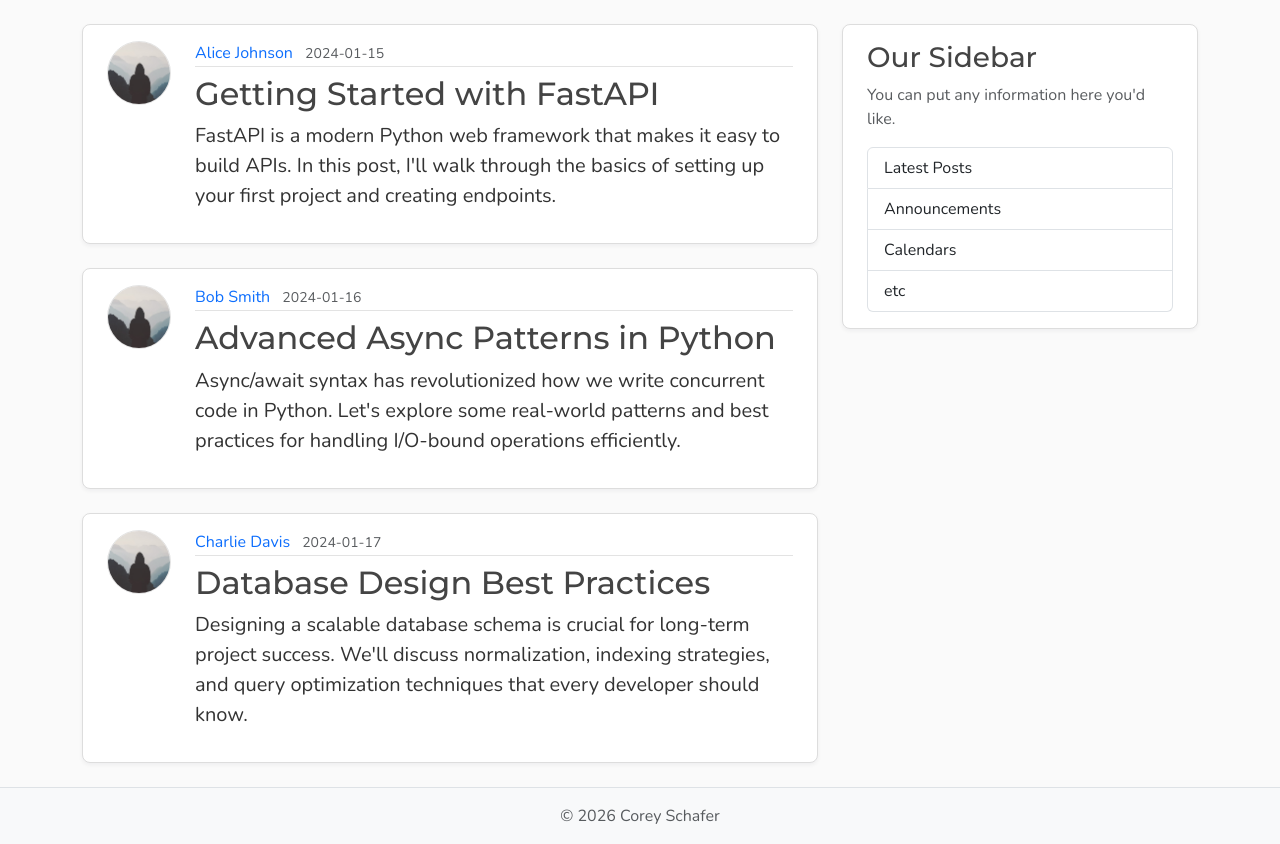
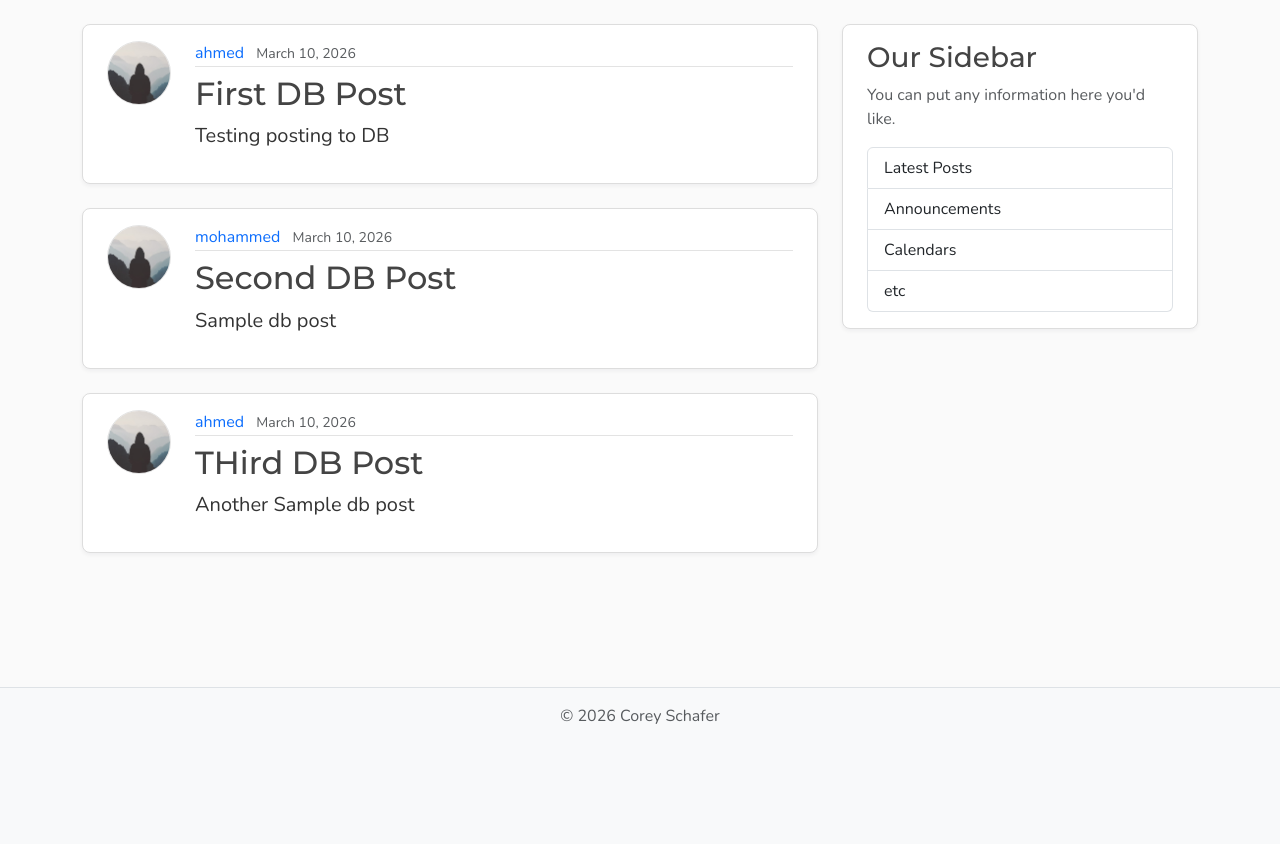
Before and after one commit to AhmedAlaa27/fastapi_blog, a FastAPI app: page / in a window 1280 px wide. Shown: the part 56-900 px from the top of the page. After the commit the page ends 780 px from the top, so only its background shows below. Run offline with FastAPI, Linux system fonts and the light colour scheme.

Commit message:
5) Adding a Database - SQLAlchemy Models and Relationships

```diff
--- a/main.py
+++ b/main.py
@@ -1,45 +1,33 @@
-from fastapi import FastAPI, Request, HTTPException, status
+from typing import Annotated
+from fastapi import FastAPI, Request, HTTPException, status, Depends
 from fastapi.exceptions import RequestValidationError
 from fastapi.responses import JSONResponse
 from fastapi.staticfiles import StaticFiles
 from fastapi.templating import Jinja2Templates
 from starlette.exceptions import HTTPException as StarletteHTTPException
 
-from schemas import PostCreate, PostResponse
+import models
+from sqlalchemy import select
+from sqlalchemy.orm import Session
+from database import Base, engine, get_db
+from schemas import PostCreate, PostResponse, UserCreate, UserResponse
+
+# Create database tables if they don't exist
+Base.metadata.create_all(bind=engine)
 
 app = FastAPI()
 
 app.mount("/static", StaticFiles(directory="static"), name="static")
+app.mount("/media", StaticFiles(directory="media"), name="media")
+
 templates = Jinja2Templates(directory="templates")
-
-posts: list[dict] = [
-    {
-        "id": 1,
-        "author": "Alice Johnson",
-        "title": "Getting Started with FastAPI",
-        "content": "FastAPI is a modern Python web framework that makes it easy to build APIs. In this post, I'll walk through the basics of setting up your first project and creating endpoints.",
-        "date_posted": "2024-01-15",
-    },
-    {
-        "id": 2,
-        "author": "Bob Smith",
-        "title": "Advanced Async Patterns in Python",
-        "content": "Async/await syntax has revolutionized how we write concurrent code in Python. Let's explore some real-world patterns and best practices for handling I/O-bound operations efficiently.",
-        "date_posted": "2024-01-16",
-    },
-    {
-        "id": 3,
-        "author": "Charlie Davis",
-        "title": "Database Design Best Practices",
-        "content": "Designing a scalable database schema is crucial for long-term project success. We'll discuss normalization, indexing strategies, and query optimization techniques that every developer should know.",
-        "date_posted": "2024-01-17",
-    },
-]
 
 
 @app.get("/", include_in_schema=False, name="home")
 @app.get("/posts", include_in_schema=False, name="posts")
-def home(request: Request):
+def home(request: Request, db: Annotated[Session, Depends(get_db)]):
+    result = db.execute(select(models.Post))
+    posts = result.scalars().all()
     return templates.TemplateResponse(
         request,
         "home.html",
@@ -47,21 +35,112 @@ def home(request: Request):
     )
 
 
-@app.get("/posts/{post_id}", include_in_schema=False, name="post_detail")
-def view_post(request: Request, post_id: int):
-    for post in posts:
-        if post.get("id") == post_id:
-            title = post.get("title", "Post Detail")[:50]
-            return templates.TemplateResponse(
-                request,
-                "post.html",
-                {"post": post, "title": title},
-            )
+@app.get("/posts/{post_id}", include_in_schema=False, name="post_page")
+def view_post(request: Request, post_id: int, db: Annotated[Session, Depends(get_db)]):
+    result = db.execute(select(models.Post).where(models.Post.id == post_id))
+    post = result.scalars().first()
+    if post:
+        title = post.title[:50]
+        return templates.TemplateResponse(
+            request,
+            "post.html",
+            {"post": post, "title": title},
+        )
     raise HTTPException(status_code=status.HTTP_404_NOT_FOUND, detail="Post not found")
 
 
+@app.get("/users/{user_id}/posts", include_in_schema=False, name="user_posts")
+def user_posts_page(
+    request: Request,
+    user_id: int,
+    db: Annotated[Session, Depends(get_db)],
+):
+    result = db.execute(select(models.User).where(models.User.id == user_id))
+    user = result.scalars().first()
+    if not user:
+        raise HTTPException(
+            status_code=status.HTTP_404_NOT_FOUND,
+            detail="User not found",
+        )
+
+    result = db.execute(select(models.Post).where(models.Post.user_id == user_id))
+    posts = result.scalars().all()
+    return templates.TemplateResponse(
+        request,
+        "user_posts.html",
+        {"posts": posts, "user": user, "title": f"{user.username}'s Posts"},
+    )
+
+
+@app.post(
+    "/api/users",
+    response_model=UserResponse,
+    status_code=status.HTTP_201_CREATED,
+)
+def create_user(user: UserCreate, db: Annotated[Session, Depends(get_db)]):
+    result = db.execute(
+        select(models.User).where(
+            (models.User.username == user.username)
+            | (models.User.email == user.email),
+        ),
+    )
+    existing_user = result.scalars().first()
+    if existing_user:
+        if existing_user.username == user.username:
+            raise HTTPException(
+                status_code=status.HTTP_400_BAD_REQUEST,
+                detail="Username already exists",
+            )
+        if existing_user.email == user.email:
+            raise HTTPException(
+                status_code=status.HTTP_400_BAD_REQUEST,
+                detail="Email already exists",
+            )
+    new_user = models.User(
+        username=user.username,
+        email=user.email,
+    )
+    db.add(new_user)
+    db.commit()
+    db.refresh(new_user)
+
+    return new_user
+
+
+@app.get("/api/users/{user_id}", response_model=UserResponse)
+def get_user(user_id: int, db: Annotated[Session, Depends(get_db)]):
+    result = db.execute(
+        select(models.User).where(models.User.id == user_id),
+    )
+    user = result.scalars().first()
+
+    if not user:
+        raise HTTPException(
+            status_code=status.HTTP_404_NOT_FOUND, detail="User not found"
+        )
+
+    return user
+
+
+@app.get("/api/users/{user_id}/posts", response_model=list[PostResponse])
+def get_user_posts(user_id: int, db: Annotated[Session, Depends(get_db)]):
+    result = db.execute(select(models.User).where(models.User.id == user_id))
+    user = result.scalars().first()
+    if not user:
+        raise HTTPException(
+            status_code=status.HTTP_404_NOT_FOUND,
+            detail="User not found",
+        )
+
+    result = db.execute(select(models.Post).where(models.Post.user_id == user_id))
+    posts = result.scalars().all()
+    return posts
+
+
 @app.get("/api/posts", response_model=list[PostResponse])
-def get_posts():
+def get_posts(db: Annotated[Session, Depends(get_db)]):
+    result = db.execute(select(models.Post))
+    posts = result.scalars().all()
     return posts
 
 
@@ -70,20 +149,34 @@ def get_posts():
     response_model=PostResponse,
     status_code=status.HTTP_201_CREATED,
 )
-def create_post(post: PostCreate):
-    new_post = post.model_dump()
-    new_post["id"] = max((p["id"] for p in posts), default=0) + 1
-    new_post["date_posted"] = "2024-01-18"  # Simulated date
-    posts.append(new_post)
+def create_post(post: PostCreate, db: Annotated[Session, Depends(get_db)]):
+    result = db.execute(select(models.User).where(models.User.id == post.user_id))
+    if not result.scalars().first():
+        raise HTTPException(
+            status_code=status.HTTP_404_NOT_FOUND,
+            detail="User with the specified user_id does not exist",
+        )
+    # new_post = models.Post(**post.model_dump())
+    new_post = models.Post(
+        title=post.title,
+        content=post.content,
+        user_id=post.user_id,
+    )
+    db.add(new_post)
+    db.commit()
+    db.refresh(new_post)
     return new_post
 
 
 @app.get("/api/posts/{post_id}", response_model=PostResponse)
-def get_post(post_id: int):
-    for post in posts:
-        if post.get("id") == post_id:
-            return post
-    raise HTTPException(status_code=status.HTTP_404_NOT_FOUND, detail="Post not found")
+def get_post(post_id: int, db: Annotated[Session, Depends(get_db)]):
+    result = db.execute(select(models.Post).where(models.Post.id == post_id))
+    post = result.scalars().first()
+    if not post:
+        raise HTTPException(
+            status_code=status.HTTP_404_NOT_FOUND, detail="Post not found"
+        )
+    return post
 
 
 ## StarletteHTTPException Handler
--- a/templates/home.html
+++ b/templates/home.html
@@ -4,15 +4,20 @@
 <article class="content-section py-3 px-4 mb-4">
     <div class="d-flex align-items-start gap-4">
     <img class="rounded-circle article-img flex-shrink-0"
-            src="{{ url_for('static', path='profile_pics/default.jpg') }}" alt="{{ post.author }}'s profile picture"
-            width="64" height="64" loading="lazy">
+            src="{{ post.author.image_path }}"
+            alt="{{ post.author.username }}'s profile picture"
+            width="64"
+            height="64"
+            loading="lazy">
     <div class="flex-grow-1">
         <div class="article-metadata mb-2">
-                <a class="me-2" href="{{ url_for('post_detail', post_id=post.id) }}">{{ post.author }}</a>
-                <small class="text-body-secondary">{{ post.date_posted }}</small>
+        <a class="me-2"
+            href="{{ url_for("user_posts", user_id=post.author.id) }}">{{ post.author.username }}</a>
+        <small class="text-body-secondary">{{ post.date_posted.strftime("%B %d, %Y") }}</small>
         </div>
         <h2>
-                <a class="article-title" href="{{ url_for('post_detail', post_id=post.id) }}">{{ post.title }}</a>
+        <a class="article-title"
+            href="{{ url_for("post_page", post_id=post.id) }}">{{ post.title }}</a>
         </h2>
         <p class="article-content">{{ post.content }}</p>
     </div>
--- a/templates/layout.html
+++ b/templates/layout.html
@@ -1,9 +1,8 @@
-<!doctype html>
+<!DOCTYPE html>
 <html lang="en">
-
 <head>
-    <meta charset="utf-8" />
-    <meta name="viewport" content="width=device-width, initial-scale=1" />
+<meta charset="utf-8">
+<meta name="viewport" content="width=device-width, initial-scale=1">
 
 <!-- Site Info -->
 {% if title %}
@@ -11,93 +10,108 @@
 {% else %}
     <title>FastAPI Blog</title>
 {% endif %}
-    <meta name="description" content="FastAPI Tutorial" />
-    <meta name="author" content="Corey Schafer" />
+<meta name="description" content="FastAPI Tutorial">
+<meta name="author" content="Corey Schafer">
 
 <!-- Open Graph Tags: The title of the page for social media sharing. It can match the title tag or be more descriptive. -->
-    <meta property="og:title" content="FastAPI Blog" />
+<meta property="og:title" content="FastAPI Blog">
 
 <!-- Open Graph Tags: Typically set to "website" for static sites or "article" for content-heavy pages. -->
-    <meta property="og:type" content="website" />
+<meta property="og:type" content="website">
 
 <!-- Open Graph Tags: The URL of the page, used to ensure link previews resolve to the correct page. -->
-    <meta property="og:url" content="" />
+<meta property="og:url" content="">
 
 <!-- Open Graph Tags: URL of an image that represents the page. Useful for link previews. -->
-    <meta property="og:image" content="" />
+<meta property="og:image" content="">
 
 <!-- Open Graph Tags: Provides an alternative text for the image to improve accessibility. -->
-    <meta property="og:image:alt" content="" />
+<meta property="og:image:alt" content="">
 
 <!-- Preconnect for Google Fonts -->
-    <link rel="preconnect" href="https://fonts.googleapis.com" />
-    <link rel="preconnect" href="https://fonts.gstatic.com" crossorigin />
+<link rel="preconnect" href="https://fonts.googleapis.com">
+<link rel="preconnect" href="https://fonts.gstatic.com" crossorigin>
 
 <!-- Custom Font -->
-    <link
-        href="https://fonts.googleapis.com/css2?family=Montserrat:ital,wght@0,100..900;1,100..900&family=Nunito:ital,wght@0,200..1000;1,200..1000&display=swap"
-        rel="stylesheet" />
+<link href="https://fonts.googleapis.com/css2?family=Montserrat:ital,wght@0,100..900;1,100..900&family=Nunito:ital,wght@0,200..1000;1,200..1000&display=swap"
+        rel="stylesheet">
 
 <!-- Bootstrap CSS -->
-    <link href="https://cdn.jsdelivr.net/npm/bootstrap@5.3.8/dist/css/bootstrap.min.css" rel="stylesheet"
-        integrity="sha384-sRIl4kxILFvY47J16cr9ZwB07vP4J8+LH7qKQnuqkuIAvNWLzeN8tE5YBujZqJLB" crossorigin="anonymous" />
+<link href="https://cdn.jsdelivr.net/npm/bootstrap@5.3.8/dist/css/bootstrap.min.css"
+        rel="stylesheet"
+        integrity="sha384-sRIl4kxILFvY47J16cr9ZwB07vP4J8+LH7qKQnuqkuIAvNWLzeN8tE5YBujZqJLB"
+        crossorigin="anonymous">
 
 <!-- Stylesheet -->
-    <link rel="stylesheet" type="text/css" href="{{ url_for('static', path='css/main.css') }}" />
+<link rel="stylesheet"
+        type="text/css"
+        href="{{ url_for("static", path='css/main.css') }}">
 
 <!-- Set a theme color that matches your website's primary color -->
-    <meta name="theme-color" content="#527c9f" />
+<meta name="theme-color" content="#527c9f">
 
 <!-- Favicon for all browsers -->
-    <link rel="icon" href="{{ url_for('static', path='icons/favicon.ico') }}" sizes="any" />
-    <link rel="icon" href="{{ url_for('static', path='icons/icon.svg') }}" type="image/svg+xml" />
+<link rel="icon"
+        href="{{ url_for('static', path='icons/favicon.ico') }}"
+        sizes="any">
+<link rel="icon"
+        href="{{ url_for('static', path='icons/icon.svg') }}"
+        type="image/svg+xml">
 
 <!-- Apple touch icon for iOS devices -->
-    <link rel="apple-touch-icon" sizes="180x180" href="{{ url_for('static', path='icons/icon.png') }}" />
+<link rel="apple-touch-icon"
+        sizes="180x180"
+        href="{{ url_for('static', path='icons/icon.png') }}">
 <!-- Web app manifest for Progressive Web Apps -->
-    <link rel="manifest" href="{{ url_for('static', path='site.webmanifest') }}" />
+<link rel="manifest"
+        href="{{ url_for('static', path='site.webmanifest') }}">
 
 <!-- Content Security Policy: Uncomment to enhance security by restricting where content can be loaded from (useful for preventing certain attacks like XSS). Update if adding external sources (e.g., Google Fonts, Bootstrap CDN, analytics, etc). -->
 <!-- <meta http-equiv="Content-Security-Policy" content=" default-src 'self'; script-src 'self' code.jquery.com; style-src 'self' fonts.googleapis.com; font-src fonts.gstatic.com; img-src 'self' images.examplecdn.com; "> -->
 </head>
-
 <body class="d-flex flex-column min-vh-100">
 <header class="site-header">
-        <nav class="navbar navbar-expand-md bg-steel fixed-top" data-bs-theme="dark">
+    <nav class="navbar navbar-expand-md bg-steel fixed-top"
+        data-bs-theme="dark">
     <div class="container">
-                <a class="navbar-brand me-4" href="{{ url_for('home') }}">FastAPI Blog</a>
-                <button class="navbar-toggler" type="button" data-bs-toggle="collapse" data-bs-target="#navbarToggle"
-                    aria-controls="navbarToggle" aria-expanded="false" aria-label="Toggle navigation">
+        <a class="navbar-brand me-4" href="{{ url_for("home") }}">FastAPI Blog</a>
+        <button class="navbar-toggler"
+                type="button"
+                data-bs-toggle="collapse"
+                data-bs-target="#navbarToggle"
+                aria-controls="navbarToggle"
+                aria-expanded="false"
+                aria-label="Toggle navigation">
         <span class="navbar-toggler-icon"></span>
         </button>
         <div class="collapse navbar-collapse" id="navbarToggle">
         <div class="navbar-nav me-auto">
-                        <a class="nav-link active" aria-current="page" href="{{ url_for('home') }}">Home</a>
+            <a class="nav-link active"
+                aria-current="page"
+                href="{{ url_for("home") }}">Home</a>
         </div>
         <!-- Navbar Right Side -->
         <div class="navbar-nav">
             <a class="btn btn-outline-light mb-2 mb-md-0 me-md-2" href="#">Login</a>
             <a class="btn btn-light mb-2 mb-md-0 me-md-3" href="#">Register</a>
             <div class="nav-item dropdown">
-                            <a class="nav-link dropdown-toggle" href="#" role="button" id="bd-theme"
-                                data-bs-toggle="dropdown" aria-expanded="false">
+            <a class="nav-link dropdown-toggle"
+                href="#"
+                role="button"
+                id="bd-theme"
+                data-bs-toggle="dropdown"
+                aria-expanded="false">
                 <span id="bd-theme-text">🌗 Auto</span>
             </a>
             <ul class="dropdown-menu dropdown-menu-end" aria-labelledby="bd-theme">
                 <li>
-                                    <button class="dropdown-item" type="button" data-bs-theme-value="light">
-                                        🌝 Light
-                                    </button>
+                <button class="dropdown-item" type="button" data-bs-theme-value="light">🌝 Light</button>
                 </li>
                 <li>
-                                    <button class="dropdown-item" type="button" data-bs-theme-value="dark">
-                                        🌚 Dark
-                                    </button>
+                <button class="dropdown-item" type="button" data-bs-theme-value="dark">🌚 Dark</button>
                 </li>
                 <li>
-                                    <button class="dropdown-item" type="button" data-bs-theme-value="auto">
-                                        🌗 Auto
-                                    </button>
+                <button class="dropdown-item" type="button" data-bs-theme-value="auto">🌗 Auto</button>
                 </li>
             </ul>
             </div>
@@ -109,13 +123,14 @@
 
 <main role="main" class="container">
     <div class="row">
-            <div class="col-md-8">{% block content %} {% endblock content %}</div>
+    <div class="col-md-8">
+        {% block content %}
+        {% endblock content %}
+    </div>
     <aside class="col-md-4">
         <div class="content-section py-3 px-4 mb-4">
         <h3>Our Sidebar</h3>
-                    <p class="text-body-secondary">
-                        You can put any information here you'd like.
-                    </p>
+        <p class="text-body-secondary">You can put any information here you'd like.</p>
         <ul class="list-group">
             <li class="list-group-item">Latest Posts</li>
             <li class="list-group-item">Announcements</li>
@@ -137,7 +152,7 @@
 
 <!-- Set the current year in the footer -->
 <script>
-        document.getElementById("year").textContent = new Date().getFullYear();
+    document.getElementById('year').textContent = new Date().getFullYear();
 </script>
 
 <!-- Bootstrap Bundle with Popper -->
@@ -148,37 +163,26 @@
 <!-- Dark Mode Toggle -->
 <script>
     const setTheme = (theme) => {
-            if (theme === "auto") {
-                document.documentElement.setAttribute(
-                    "data-bs-theme",
-                    window.matchMedia("(prefers-color-scheme: dark)").matches
-                        ? "dark"
-                        : "light",
-                );
+    if (theme === 'auto') {
+        document.documentElement.setAttribute('data-bs-theme',
+        window.matchMedia('(prefers-color-scheme: dark)').matches ? 'dark' : 'light');
     } else {
-                document.documentElement.setAttribute("data-bs-theme", theme);
+        document.documentElement.setAttribute('data-bs-theme', theme);
     }
-            localStorage.setItem("theme", theme);
+    localStorage.setItem('theme', theme);
 
     // Update button text
-            const themeText = {
-                light: "🌝 Light",
-                dark: "🌚 Dark",
-                auto: "🌗 Auto",
-            };
-            document.getElementById("bd-theme-text").textContent = themeText[theme];
+    const themeText = { light: '🌝 Light', dark: '🌚 Dark', auto: '🌗 Auto' };
+    document.getElementById('bd-theme-text').textContent = themeText[theme];
     };
 
     // Set theme on click
-        document.querySelectorAll("[data-bs-theme-value]").forEach((button) => {
-            button.addEventListener("click", () =>
-                setTheme(button.getAttribute("data-bs-theme-value")),
-            );
+    document.querySelectorAll('[data-bs-theme-value]').forEach(button => {
+    button.addEventListener('click', () => setTheme(button.getAttribute('data-bs-theme-value')));
     });
 
     // Initialize
-        setTheme(localStorage.getItem("theme") || "auto");
+    setTheme(localStorage.getItem('theme') || 'auto');
 </script>
 </body>
-
 </html>
```
Also changed, not shown: database.py (added, +20 -0 lines), models.py (added, +48 -0 lines), schemas.py (+24 -4 lines), templates/error.html (+5 -5 lines), templates/post.html (+23 -8 lines), templates/user_posts.html (added, +38 -0 lines), blog.db (added). Lines whose indentation alone changed are shown as unchanged.
